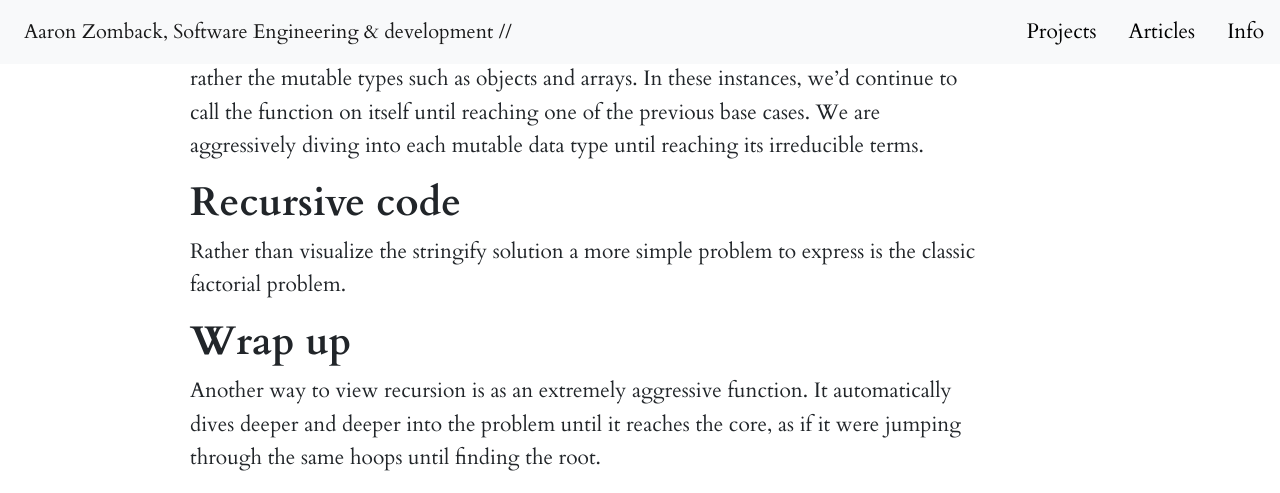
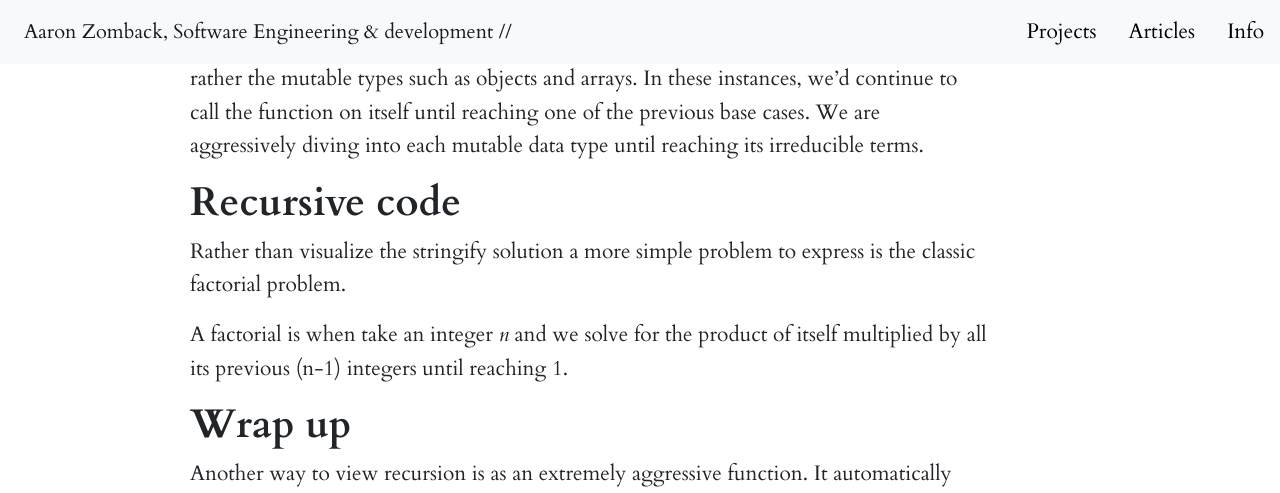
Before and after one commit to aaronzomback/design-portfolio, a Jekyll site: the page built from _posts/2021-04-30-what-is-recursion?.markdown, in a window 1280 px wide and 900 px high, scrolled down 2195 px, cut to the strip 0-493 px from the top of the window. Built offline with Jekyll 4.4.1, drawn with Linux system fonts in a browser that asks for light colours; nearby versions of some CDN libraries.

Commit message:
Updated What Is Recursion?

```diff
--- a/_posts/2021-04-30-what-is-recursion?.markdown
+++ b/_posts/2021-04-30-what-is-recursion?.markdown
@@ -34,6 +34,8 @@ We'd then need to consider the cases when the inputs are not these primitive typ
 
 Rather than visualize the stringify solution a more simple problem to express is the classic factorial problem.
 
+A factorial is when take an integer *n* and we solve for the product of itself multiplied by all its previous (n-1) integers until reaching 1.
+
 ## Wrap up
 
 Another way to view recursion is as an extremely aggressive function. It automatically dives deeper and deeper into the problem until it reaches the core, as if it were jumping through the same hoops until finding the root.
```
